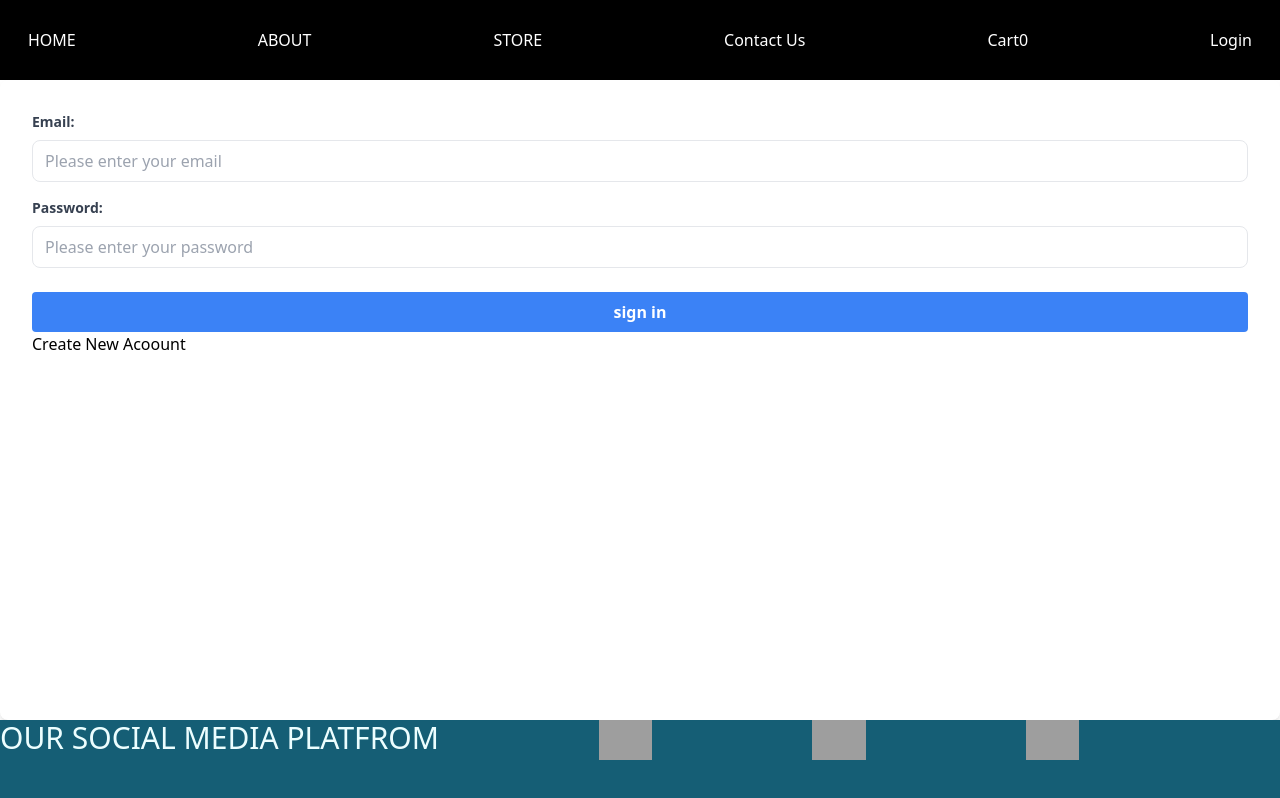
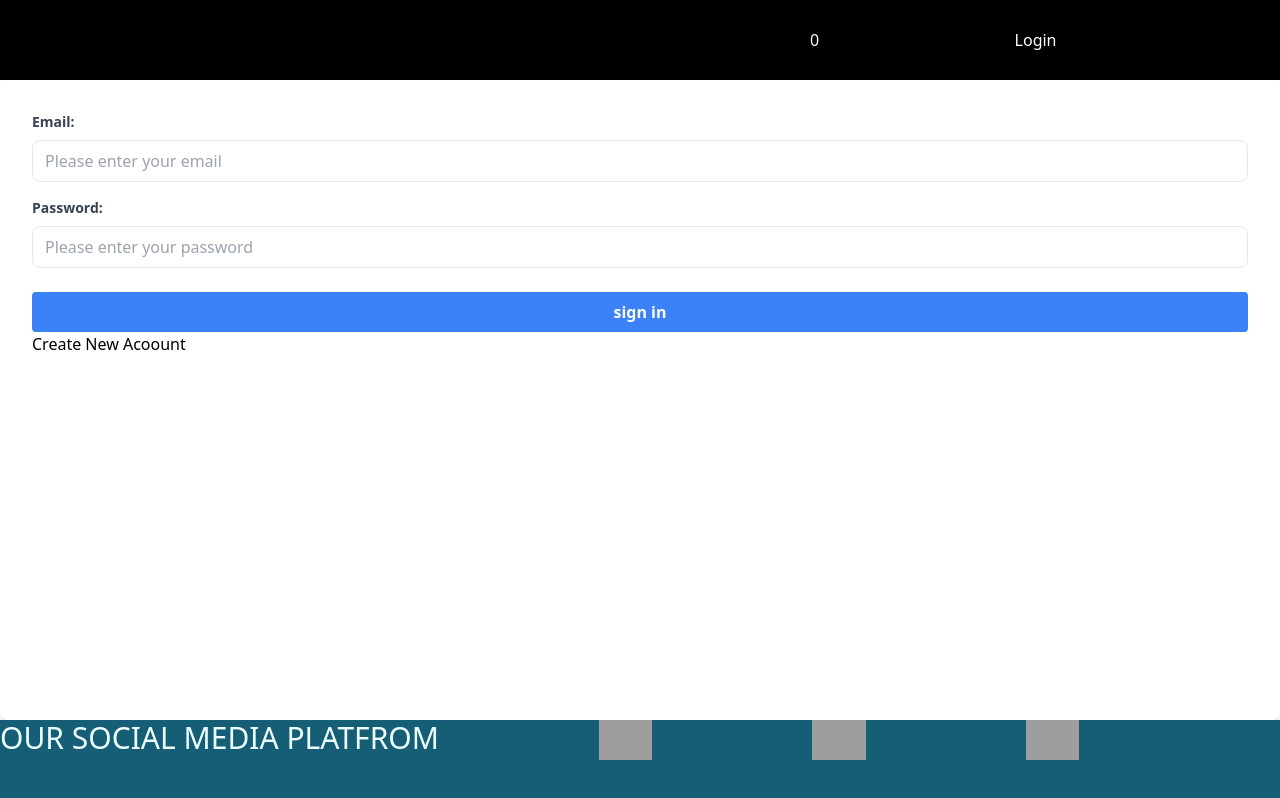
Before and after one commit to animesh65432/Ecommerce-Sharpner, a React (Vite) app: page /login in a window 1280 px wide. Shown: the top 798 px of the page. Built offline with nearby package versions, Linux system fonts and the light colour scheme; grey boxes are pictures that could not be loaded.

Commit message:
make logout

```diff
--- a/src/Components/Header/Header.jsx
+++ b/src/Components/Header/Header.jsx
@@ -1,38 +1,42 @@
 import React from "react";
 import { usecontextallthetime } from "../../Stroe/Storeprovider";
 import { Link } from "react-router-dom";
+import { auth } from "../../firbase";
+import { signOut } from "firebase/auth";
 
 const Header = () => {
-  const { CartState } = usecontextallthetime();
+  const { CartState, ISlogin, logout } = usecontextallthetime();
 
   const numberofitems = CartState.items.reduce(
     (acc, cur) => acc + cur.count,
     0
   );
 
+  const Onuserlogout = async () => {
+    try {
+      let response = await signOut(auth);
+      logout();
+    } catch (error) {
+      console.log(error);
+    }
+  };
+
   return (
     <>
       <nav className="bg-black text-white h-20 ">
         <ul className="flex space-x-10 p-7 justify-between">
+          <li>{ISlogin && <Link to="/">HOME</Link>}</li>
+          <li>{ISlogin && <Link to="/About">ABOUT</Link>}</li>
+          <li>{ISlogin && <Link to="/Product">STORE</Link>}</li>
+          <li>{ISlogin && <Link to="/Contact">Contact Us</Link>}</li>
           <li>
-            <Link to="/">HOME</Link>
-          </li>
-          <li>
-            <Link to="/About">ABOUT</Link>
-          </li>
-          <li>
-            <Link to="/Product">STORE</Link>
-          </li>
-          <li>
-            <Link to="/Contact">Contact Us</Link>
-          </li>
-          <li>
-            <Link to="/Cart">Cart</Link>
+            {ISlogin && <Link to="/Cart">Cart</Link>}
             {numberofitems}
           </li>
           <li>
             <Link to="/login">Login</Link>
           </li>
+          <li>{ISlogin && <button onClick={Onuserlogout}>log Out</button>}</li>
         </ul>
       </nav>
     </>
--- a/src/Components/Login/Log.jsx
+++ b/src/Components/Login/Log.jsx
@@ -4,12 +4,14 @@ import {
   signInWithEmailAndPassword
 } from "firebase/auth";
 import { auth } from "../../firbase";
+import { usecontextallthetime } from "../../Stroe/Storeprovider";
 
 const Log = () => {
   const [userEmail, setUserEmail] = useState("");
   const [userPassword, setUserPassword] = useState("");
   const [isloading, setIsLoading] = useState(false);
   const [IsSingin, Setsingin] = useState(false);
+  const { login, logout, ISlogin } = usecontextallthetime();
 
   const onchangeUserEmail = (e) => {
     setUserEmail(e.target.value);
@@ -34,9 +36,9 @@ const Log = () => {
           userEmail,
           userPassword
         );
-        console.log(reponse);
+        login();
       } catch (error) {
-        console.assert(error);
+        alert(error);
       }
     } else {
       try {
--- a/src/Stroe/Storeprovider.jsx
+++ b/src/Stroe/Storeprovider.jsx
@@ -1,10 +1,10 @@
-import React, { createContext, useContext, useReducer } from "react";
+import React, { createContext, useContext, useReducer, useState } from "react";
 
 const store = createContext();
 
 const defaultstate = {
   items: [],
-  amount: 0,
+  amount: 0
 };
 
 const CartReducer = (state, action) => {
@@ -16,7 +16,7 @@ const CartReducer = (state, action) => {
       const updatedItems = [...state.items];
       updatedItems[index] = {
         ...updatedItems[index],
-        count: updatedItems[index].count + 1,
+        count: updatedItems[index].count + 1
       };
       const money = updatedItems.reduce(
         (acc, cur) => acc + cur.price * cur.count,
@@ -30,7 +30,7 @@ const CartReducer = (state, action) => {
       );
       return {
         amount: parseFloat(money.toFixed(2)),
-        items: [...state.items, { ...action.item, count: 1 }],
+        items: [...state.items, { ...action.item, count: 1 }]
       };
     }
   } else if (action.type === "delete") {
@@ -49,6 +49,7 @@ const CartReducer = (state, action) => {
 
 const Storeprovider = (props) => {
   const [CartState, CartDispatch] = useReducer(CartReducer, defaultstate);
+  const [ISlogin, Setlogin] = useState(false);
 
   const additem = (item) => {
     CartDispatch({ type: "add", item: item });
@@ -58,8 +59,18 @@ const Storeprovider = (props) => {
     CartDispatch({ type: "delete", item: item });
   };
 
+  const login = () => {
+    Setlogin(true);
+  };
+
+  const logout = () => {
+    Setlogin(false);
+  };
+
   return (
-    <store.Provider value={{ CartState, additem, deleteitem }}>
+    <store.Provider
+      value={{ CartState, additem, deleteitem, login, logout, ISlogin }}
+    >
       {props.children}
     </store.Provider>
   );
```
